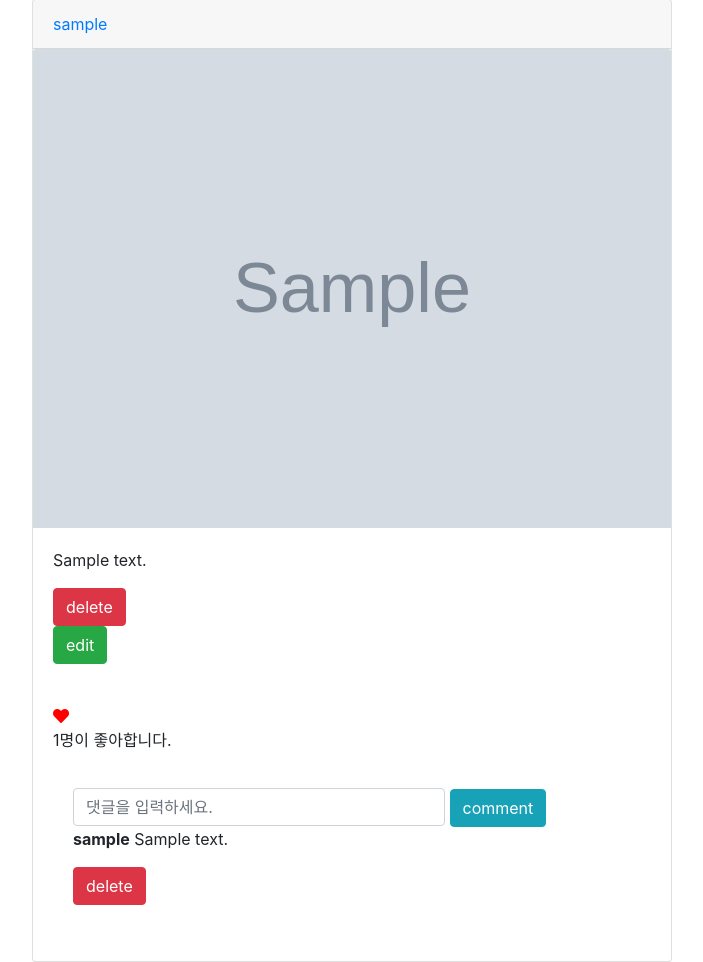
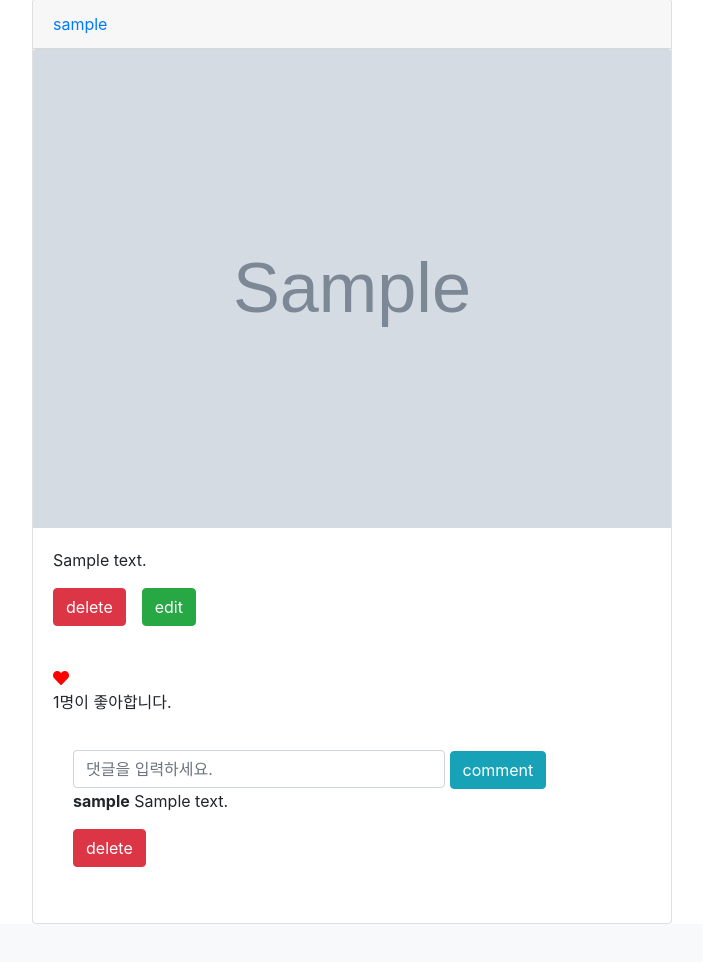
Before and after one commit to don2101/Insta, a Django app: page / in a window 1280 px wide. Shown: the part 105-1067 px from the top of the page, without its empty margins (288-991 px from the left). After the commit the page ends 1029 px from the top, so only its background shows below. Run offline with Django 3.2, Linux system fonts and the light colour scheme; a user stored in the database is signed in; tables that the repository leaves empty hold one stand-in row (values such as "Sample post"); grey boxes marked "Sample" are stand-in pictures; some libraries are stand-ins or nearby versions.

Commit message:
posts의 delete, edit 버튼이 한줄에 출력되도록 수정 & user의 profile페이지에서 이미지와 버튼 사이 간격 추가

```diff
--- a/accounts/templates/accounts/people.html
+++ b/accounts/templates/accounts/people.html
@@ -36,7 +36,7 @@
 <a href="{% url 'accounts:delete' %}" class="btn btn-danger">회원 탈퇴</a>
 {% endif %}
 
-<div class="row">
+<div class="row mt-3">
   {% for post in people.post_set.all %}
     <div class="col-4">
       <img src="{{ post.image.url }}" class="img-fluid">
--- a/posts/templates/posts/list.html
+++ b/posts/templates/posts/list.html
@@ -14,17 +14,22 @@
             </div>
 
             <img src="{{ post.image.url }}" class="card-img-top" alt="...">
+
             <div class="card-body">
               <p class="card-text">{{ post.content }}</p>
 
-
               <!-- only writer can delete/update-->
               {% if post.user == request.user %}
-                <form action="{% url 'posts:delete' post.id %}" method="POST">
+              <div style="display: flex">
+                <form action="{% url 'posts:delete' post.id %}" method="POST" class="mr-3">
                   {% csrf_token %}
                   <input type="submit" value="delete" class="btn btn-danger"/>
                 </form>
-                <a href="{% url 'posts:update' post.id %}" class="btn btn-success">edit</a>
+                <form action="{% url 'posts:update' post.id %}" method="POST">
+                  {% csrf_token %}
+                  <input type="submit" value="edit" class="btn btn-success"/>
+                </form>
+              </div>
               {% endif %}
 
             </div>
```
